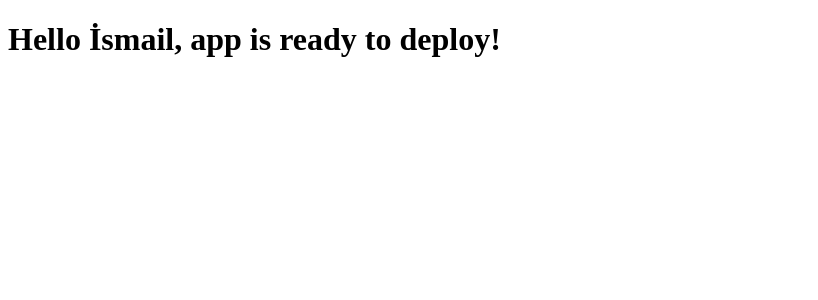
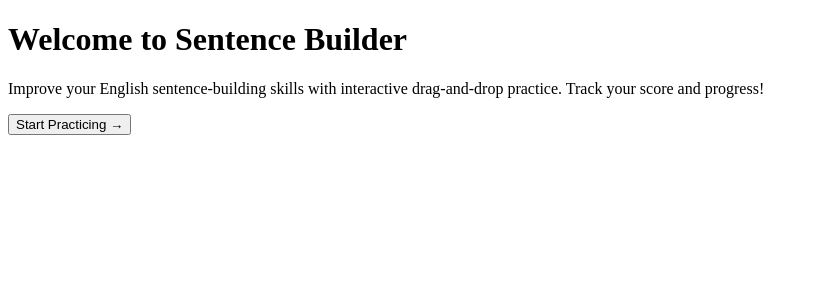
Before and after one commit to holden1903/sentence-builder, a React (Create React App) app: page / in a window 1280 px wide. Shown: the top 300 px of the page, without its empty margins (0-818 px from the left). Built offline with nearby package versions, Linux system fonts and the light colour scheme.

Commit message:
Add files via upload

```diff
--- a/package.json
+++ b/package.json
@@ -1,12 +1,13 @@
 {
-  "name": "sentence-builder",
+  "name": "sentence-builder-router",
   "version": "1.0.0",
   "private": true,
   "dependencies": {
     "react": "^18.2.0",
     "react-dom": "^18.2.0",
     "react-scripts": "5.0.1",
-    "@dnd-kit/core": "^6.0.6"
+    "@dnd-kit/core": "^6.0.6",
+    "react-router-dom": "^6.22.3"
   },
   "scripts": {
     "start": "react-scripts start",
--- a/src/index.jsx
+++ b/src/index.jsx
@@ -1,9 +1,17 @@
 import React from "react";
 import ReactDOM from "react-dom/client";
+import { BrowserRouter, Routes, Route } from "react-router-dom";
+import Home from "./pages/Home";
+import Builder from "./pages/Builder";
 
-const App = () => {
-  return <h1>Hello İsmail, app is ready to deploy!</h1>;
-};
+const App = () => (
+  <BrowserRouter>
+    <Routes>
+      <Route path="/" element={<Home />} />
+      <Route path="/builder" element={<Builder />} />
+    </Routes>
+  </BrowserRouter>
+);
 
 const root = ReactDOM.createRoot(document.getElementById("root"));
 root.render(<App />);
--- /dev/null
+++ b/src/pages/Builder.jsx
@@ -0,0 +1,9 @@
+import React from "react";
+
+export default function Builder() {
+  return (
+    <div className="p-4">
+      <h2 className="text-xl font-bold">Sentence Builder App will be placed here.</h2>
+    </div>
+  );
+}
--- /dev/null
+++ b/src/pages/Home.jsx
@@ -0,0 +1,18 @@
+import React from "react";
+import { Link } from "react-router-dom";
+
+export default function Home() {
+  return (
+    <div className="min-h-screen flex flex-col items-center justify-center bg-gray-50 p-6">
+      <h1 className="text-3xl font-bold mb-4 text-center">Welcome to Sentence Builder</h1>
+      <p className="text-gray-600 text-center mb-6 max-w-md">
+        Improve your English sentence-building skills with interactive drag-and-drop practice. Track your score and progress!
+      </p>
+      <Link to="/builder">
+        <button className="bg-blue-600 text-white px-6 py-3 rounded shadow hover:bg-blue-700 transition">
+          Start Practicing →
+        </button>
+      </Link>
+    </div>
+  );
+}
```
Also changed, not shown: 1 other file (tests, documents, lock files or other folders).
